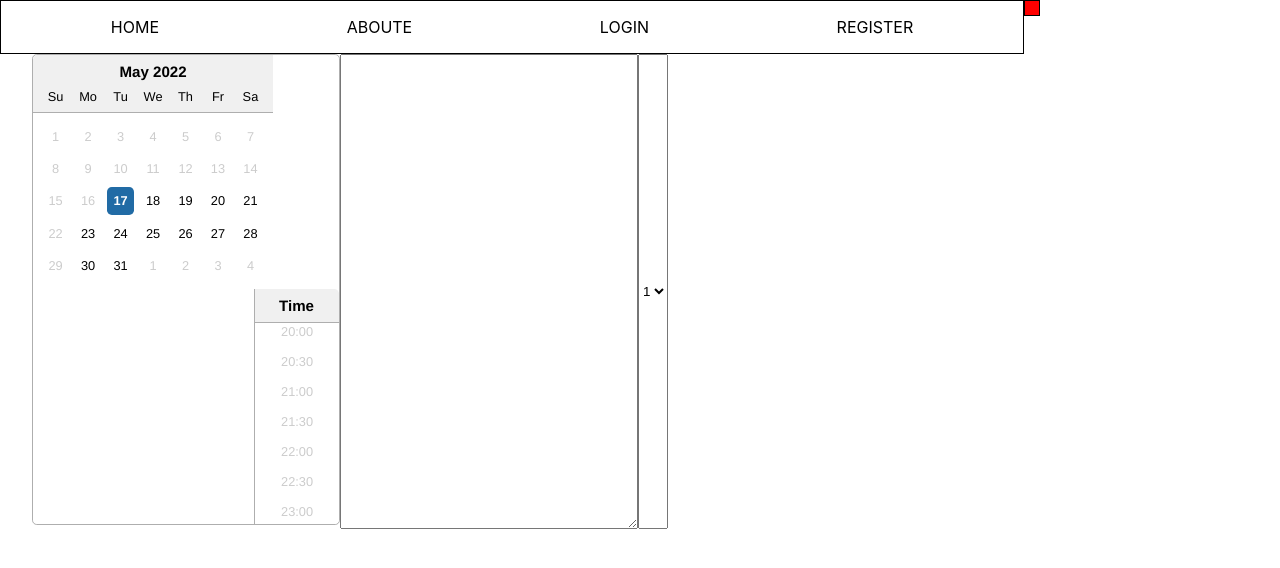
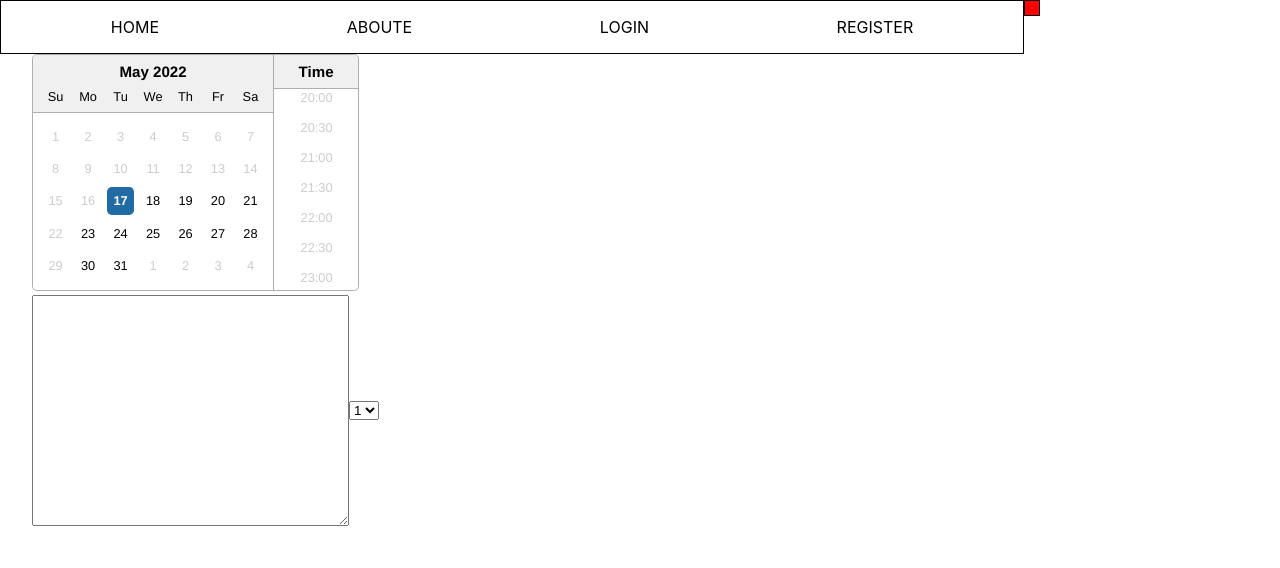
Before and after one commit to BucoTEC/booking-frontend, a Next.js app: page /bookings/create in a window 1280 px wide. Shown: the top 568 px of the page. Built offline with nearby package versions, Linux system fonts and the light colour scheme.

Commit message:
fix alignmet

```diff
--- a/ui/pageviews/bookings/create/createBookingPageView.module.scss
+++ b/ui/pageviews/bookings/create/createBookingPageView.module.scss
@@ -1,9 +1,5 @@
 .omotac {
 	display: flex;
+	align-items: center;
 	// max-height: 200px;
 }
-
-.pic {
-	display: block;
-	overflow: hidden;
-}
--- a/ui/pageviews/bookings/create/index.js
+++ b/ui/pageviews/bookings/create/index.js
@@ -1,4 +1,4 @@
-import React, { useState, useEffect } from "react";
+import React, { useState } from "react";
 
 import cl from "./createBookingPageView.module.scss";
 import "react-datepicker/dist/react-datepicker.css";
@@ -9,9 +9,6 @@ import { setHours, setMinutes, addDays, getDay } from "date-fns";
 function CreateBookingPageView() {
 	const now = new Date();
 	const [startDate, setStartDate] = useState(now);
-	useEffect(() => {
-		console.log(startDate);
-	}, [startDate]);
 
 	const isWeekday = (date) => {
 		const day = getDay(date);
@@ -19,9 +16,8 @@ function CreateBookingPageView() {
 	};
 	return (
 		<div>
-			<div className={cl.omotac}>
-				<div className={cl.pic}>
 			<DatePicker
+				required
 				showTimeSelect
 				inline
 				minDate={now}
@@ -33,9 +29,9 @@ function CreateBookingPageView() {
 				selected={startDate}
 				onChange={(date) => setStartDate(date)}
 			/>
-				</div>
-				<textarea rows="15" cols="37"></textarea>
-				<select name="num" id="num">
+			<div className={cl.omotac}>
+				<textarea rows="15" cols="37" required></textarea>
+				<select name="num" id="num" required>
 					<option value="1">1</option>
 					<option value="2">2</option>
 					<option value="3">3</option>
```
Lines whose indentation alone changed are shown as unchanged.
